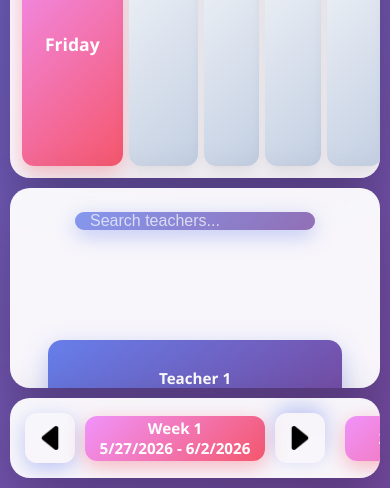
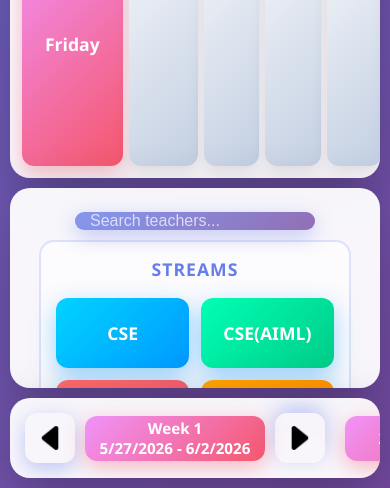
Before and after one commit to Satyanweshi01/Schedulo, a Flask app: page /editor/ in a window 390 px wide. Shown: the part 1356-1844 px from the top of the page. Run offline with Flask 3, Linux system fonts and the light colour scheme; some libraries are stand-ins or nearby versions.

Commit message:
Add streams (CSE, CSE(AIML), ECE, IOT) with select & click functionality
- Added 4 stream cards with unique attractive colors
- CSE: Cyan/Blue gradient
- CSE(AIML): Green gradient
- ECE: Red gradient
- IOT: Orange gradient
- Stream cards have same select & click functionality as teachers
- Streams and teachers use same selection system
- Added section titles for better organization
- Stream selection shows selection highlight with glow
- Smooth hover animations with scale and shadow effects
- Can select either stream or teacher, click cell to place
- Same delete functionality works for both
- Responsive grid layout for stream cards

```diff
--- a/app/blueprints/editor/templates/editor.html
+++ b/app/blueprints/editor/templates/editor.html
@@ -80,7 +80,20 @@
 
             <div class="faculty-area">
                 <div class="search">Search Area</div>
-                <div class="card" data-teacher-id="1" style="margin-top: 100px">Teacher 1</div>
+
+                <!-- STREAMS SECTION -->
+                <div class="streams-section">
+                    <div class="section-title">Streams</div>
+                    <div class="stream-card" data-stream="CSE">CSE</div>
+                    <div class="stream-card" data-stream="CSE(AIML)">CSE(AIML)</div>
+                    <div class="stream-card" data-stream="ECE">ECE</div>
+                    <div class="stream-card" data-stream="IOT">IOT</div>
+                </div>
+
+                <!-- TEACHERS SECTION -->
+                <div class="teachers-section">
+                    <div class="section-title">Teachers</div>
+                    <div class="card" data-teacher-id="1">Teacher 1</div>
                     <div class="card" data-teacher-id="2">Teacher 2</div>
                     <div class="card" data-teacher-id="3">Teacher 3</div>
                     <div class="card" data-teacher-id="4">Teacher 4</div>
@@ -90,6 +103,7 @@
                     <div class="card" data-teacher-id="8">Teacher 8</div>
                     <div class="card" data-teacher-id="9">Teacher 9</div>
                     <div class="card" data-teacher-id="10">Teacher 10</div>
+                </div>
             </div>
 
             <div class="control-area">
--- a/app/static/css/editor.css
+++ b/app/static/css/editor.css
@@ -111,6 +111,109 @@ main {
 .faculty-area::-webkit-scrollbar-thumb {
     background: linear-gradient(180deg, #667eea, #764ba2);
     border-radius: 10px;
+}
+
+/* STREAMS SECTION */
+.streams-section {
+    width: 90%;
+    display: grid;
+    grid-template-columns: 1fr 1fr;
+    gap: 12px;
+    margin-bottom: 20px;
+    padding: 15px;
+    background: rgba(255, 255, 255, 0.5);
+    border-radius: 15px;
+    border: 2px solid rgba(102, 126, 234, 0.2);
+}
+
+.section-title {
+    grid-column: 1 / -1;
+    font-weight: 700;
+    font-size: 1.1rem;
+    color: #667eea;
+    text-align: center;
+    margin-bottom: 5px;
+    text-transform: uppercase;
+    letter-spacing: 1px;
+}
+
+.stream-card {
+    background: linear-gradient(135deg, #00d4ff 0%, #0099ff 100%);
+    width: 100%;
+    min-height: 70px;
+    border: none;
+    border-radius: 12px;
+    cursor: pointer;
+    color: white;
+    font-weight: 700;
+    display: flex;
+    align-items: center;
+    justify-content: center;
+    box-shadow: 0 8px 25px rgba(0, 153, 255, 0.4);
+    transition: all 0.3s cubic-bezier(0.4, 0, 0.2, 1);
+    font-size: 1.1rem;
+    text-align: center;
+    padding: 10px;
+}
+
+.stream-card:nth-child(2) {
+    background: linear-gradient(135deg, #00d4ff 0%, #0099ff 100%);
+}
+
+.stream-card:nth-child(3) {
+    background: linear-gradient(135deg, #00ffb4 0%, #00cc88 100%);
+}
+
+.stream-card:nth-child(4) {
+    background: linear-gradient(135deg, #ff6b6b 0%, #ee5a6f 100%);
+}
+
+.stream-card:nth-child(5) {
+    background: linear-gradient(135deg, #ffa502 0%, #ff8c00 100%);
+}
+
+.stream-card:hover {
+    transform: translateY(-6px) scale(1.05);
+    box-shadow: 0 15px 40px rgba(0, 153, 255, 0.6);
+}
+
+.stream-card:nth-child(3):hover {
+    box-shadow: 0 15px 40px rgba(0, 204, 136, 0.6);
+}
+
+.stream-card:nth-child(4):hover {
+    box-shadow: 0 15px 40px rgba(255, 107, 107, 0.6);
+}
+
+.stream-card:nth-child(5):hover {
+    box-shadow: 0 15px 40px rgba(255, 165, 2, 0.6);
+}
+
+.stream-card.stream-selected {
+    transform: scale(1.08) !important;
+    box-shadow: 0 18px 50px rgba(0, 153, 255, 0.8) !important;
+    border: 3px solid white !important;
+    filter: brightness(1.1);
+}
+
+.stream-card:nth-child(3).stream-selected {
+    box-shadow: 0 18px 50px rgba(0, 204, 136, 0.8) !important;
+}
+
+.stream-card:nth-child(4).stream-selected {
+    box-shadow: 0 18px 50px rgba(255, 107, 107, 0.8) !important;
+}
+
+.stream-card:nth-child(5).stream-selected {
+    box-shadow: 0 18px 50px rgba(255, 165, 2, 0.8) !important;
+}
+
+/* TEACHERS SECTION */
+.teachers-section {
+    width: 90%;
+    display: flex;
+    flex-direction: column;
+    gap: 12px;
 }
 
 .search {
--- a/app/static/js/editor.js
+++ b/app/static/js/editor.js
@@ -8,6 +8,7 @@ class TimetableEditor {
     this.colors = ['#667eea', '#764ba2', '#f093fb', '#f5576c', '#fa709a', '#fee140', '#4facfe', '#00f2fe'];
     this.colorMap = {};
     this.eventListenersAdded = false;
+    this.streams = ['CSE', 'CSE(AIML)', 'ECE', 'IOT'];
     this.init();
   }
 
@@ -18,15 +19,22 @@ class TimetableEditor {
     this.renderTeachers();
   }
 
-  // 1. SELECT & CLICK (Like Excel)
+  // 1. SELECT & CLICK (Like Excel) - Teachers and Streams
   setupSelectClick() {
-    if (this.eventListenersAdded) return; // Prevent duplicate listeners
+    if (this.eventListenersAdded) return;
 
     // Teacher card selection
     const cards = document.querySelectorAll('.card');
     cards.forEach(card => {
       card.style.cursor = 'pointer';
       card.addEventListener('click', (e) => this.selectTeacher(e));
+    });
+
+    // Stream card selection
+    const streamCards = document.querySelectorAll('.stream-card');
+    streamCards.forEach(card => {
+      card.style.cursor = 'pointer';
+      card.addEventListener('click', (e) => this.selectStream(e));
     });
 
     // Cell placement with hover delete button
@@ -37,10 +45,90 @@ class TimetableEditor {
       box.addEventListener('click', (e) => this.placeTeacherInCell(e));
       box.addEventListener('mouseenter', (e) => this.showDeleteButton(e));
       box.addEventListener('mouseleave', (e) => this.hideDeleteButton(e));
-      box.addEventListener('contextmenu', (e) => this.deleteTeacherFromCell(e)); // Right-click to delete
+      box.addEventListener('contextmenu', (e) => this.deleteTeacherFromCell(e));
     });
 
     this.eventListenersAdded = true;
+  }
+
+  selectStream(e) {
+    e.stopPropagation();
+    e.preventDefault();
+
+    const card = e.target.closest('.stream-card');
+    if (!card) return;
+
+    const streamName = card.textContent.trim();
+
+    // Deselect if clicking same stream again
+    if (this.selectedTeacher === streamName) {
+      this.selectedTeacher = null;
+      card.classList.remove('stream-selected');
+      console.log('Stream deselected');
+      return;
+    }
+
+    // Deselect previous selection (teacher or stream)
+    const previousSelected = document.querySelector('.teacher-selected, .stream-selected');
+    if (previousSelected) {
+      previousSelected.classList.remove('teacher-selected', 'stream-selected');
+    }
+
+    // Select new stream
+    this.selectedTeacher = streamName;
+    card.classList.add('stream-selected');
+    console.log('Selected stream:', this.selectedTeacher);
+  }
+
+  selectTeacher(e) {
+    e.stopPropagation();
+    e.preventDefault();
+
+    const card = e.target.closest('.card');
+    if (!card) return;
+
+    const teacherName = card.textContent.trim();
+
+    // Deselect if clicking same teacher again
+    if (this.selectedTeacher === teacherName) {
+      this.selectedTeacher = null;
+      card.classList.remove('teacher-selected');
+      console.log('Teacher deselected');
+      return;
+    }
+
+    // Deselect previous selection (teacher or stream)
+    const previousSelected = document.querySelector('.teacher-selected, .stream-selected');
+    if (previousSelected) {
+      previousSelected.classList.remove('teacher-selected', 'stream-selected');
+    }
+
+    // Select new teacher
+    this.selectedTeacher = teacherName;
+    card.classList.add('teacher-selected');
+    console.log('Selected teacher:', this.selectedTeacher);
+  }
+
+  placeTeacherInCell(e) {
+    e.stopPropagation();
+    e.preventDefault();
+
+    const cell = e.target.closest('.box:not(.th):not(.day):not(.recess)');
+    if (!cell) return;
+
+    if (!this.selectedTeacher) {
+      console.warn('No teacher/stream selected');
+      return;
+    }
+
+    const cellId = cell.getAttribute('data-id');
+
+    if (cellId) {
+      this.addTeacherToCell(cellId, this.selectedTeacher);
+      this.saveToLocalStorage();
+      this.addHistory('Added ' + this.selectedTeacher + ' to cell');
+      console.log('Placed in cell:', cellId);
+    }
   }
 
   showDeleteButton(e) {
@@ -48,13 +136,11 @@ class TimetableEditor {
     if (!cell) return;
 
     const content = cell.textContent.trim();
-    if (!content) return; // Don't show button if cell is empty
+    if (!content) return;
 
-    // Remove existing button if any
     const existingBtn = cell.querySelector('.delete-btn');
     if (existingBtn) existingBtn.remove();
 
-    // Create delete button
     const deleteBtn = document.createElement('button');
     deleteBtn.classList.add('delete-btn');
     deleteBtn.innerHTML = '✕';
@@ -119,57 +205,6 @@ class TimetableEditor {
     console.log('Cell cleared:', cellId);
   }
 
-  selectTeacher(e) {
-    e.stopPropagation();
-    e.preventDefault();
-
-    const card = e.target.closest('.card');
-    if (!card) return;
-
-    const teacherName = card.textContent.trim();
-
-    // Deselect if clicking same teacher again
-    if (this.selectedTeacher === teacherName) {
-      this.selectedTeacher = null;
-      card.classList.remove('teacher-selected');
-      console.log('Teacher deselected');
-      return;
-    }
-
-    // Deselect previous teacher
-    const previousSelected = document.querySelector('.teacher-selected');
-    if (previousSelected) {
-      previousSelected.classList.remove('teacher-selected');
-    }
-
-    // Select new teacher
-    this.selectedTeacher = teacherName;
-    card.classList.add('teacher-selected');
-    console.log('Selected teacher:', this.selectedTeacher);
-  }
-
-  placeTeacherInCell(e) {
-    e.stopPropagation();
-    e.preventDefault();
-
-    const cell = e.target.closest('.box:not(.th):not(.day):not(.recess)');
-    if (!cell) return;
-
-    if (!this.selectedTeacher) {
-      console.warn('No teacher selected');
-      return;
-    }
-
-    const cellId = cell.getAttribute('data-id');
-
-    if (cellId) {
-      this.addTeacherToCell(cellId, this.selectedTeacher);
-      this.saveToLocalStorage();
-      this.addHistory('Added ' + this.selectedTeacher + ' to cell');
-      console.log('Teacher placed in cell:', cellId);
-    }
-  }
-
   deleteTeacherFromCell(e) {
     e.stopPropagation();
     e.preventDefault();
@@ -185,11 +220,9 @@ class TimetableEditor {
       return;
     }
 
-    // Confirm deletion
     if (confirm(`Delete "${currentContent}" from this cell?`)) {
       this.timetable[cellId] = '';
       cell.textContent = '';
-      cell.style.background = '';
       this.saveToLocalStorage();
       this.addHistory('Deleted ' + currentContent + ' from cell');
       console.log('Cell cleared:', cellId);
@@ -372,7 +405,7 @@ class TimetableEditor {
 
   // 9. TOOLTIPS
   setupTooltips() {
-    const cards = document.querySelectorAll('.card');
+    const cards = document.querySelectorAll('.card, .stream-card');
     cards.forEach(card => {
       card.addEventListener('mouseenter', (e) => this.showTooltip(e));
       card.addEventListener('mouseleave', (e) => this.hideTooltip(e));
@@ -505,6 +538,6 @@ class TimetableEditor {
 document.addEventListener('DOMContentLoaded', () => {
   window.timetableEditor = new TimetableEditor();
   console.log('Timetable Editor Initialized');
-  console.log('Features: Select & Click | Search | Click Edit | Navigation | Animations | Local Storage | PDF Export | Color Coding | Tooltips | Undo/Redo | Keyboard Shortcuts');
-  console.log('Right-click on cells to delete content');
+  console.log('Features: Select & Click (Teachers & Streams) | Search | Click Edit | Navigation | Animations | Local Storage | PDF Export | Color Coding | Tooltips | Undo/Redo | Keyboard Shortcuts');
+  console.log('Right-click on cells to delete content | Hover to see delete button');
 });
```
Lines whose indentation alone changed are shown as unchanged.
